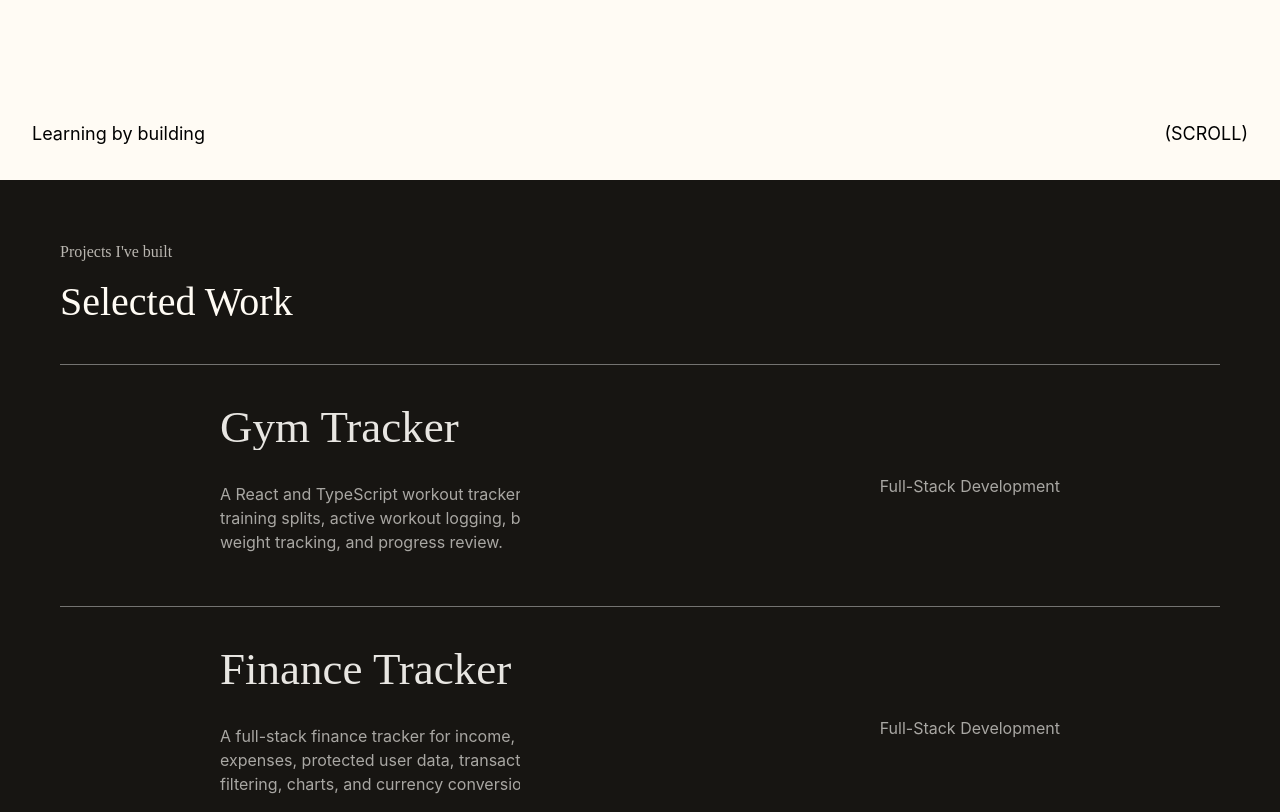
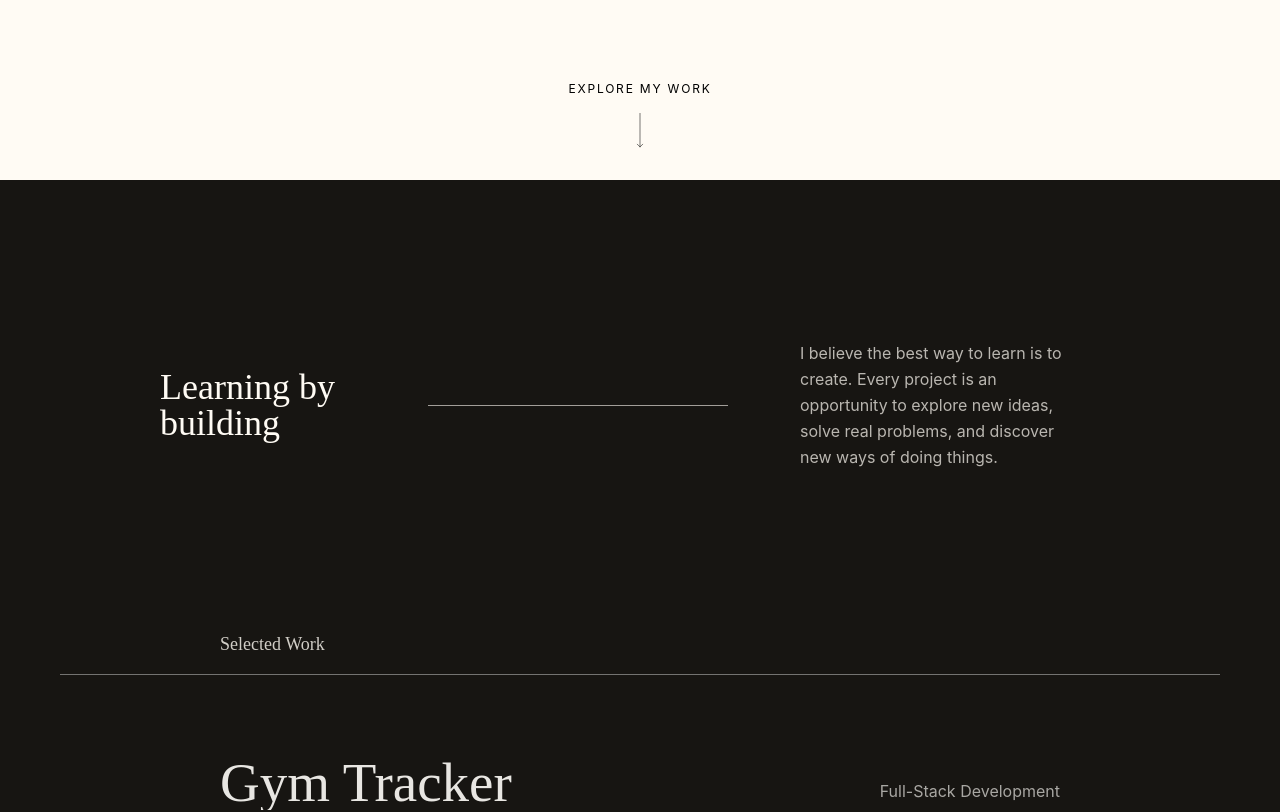
Before and after one commit to Luan2118/portfolio-v2, a React (Vite) app: page / in a window 1280 px wide. Shown: the part 620-1432 px from the top of the page. Built offline with nearby package versions, Linux system fonts and the light colour scheme.

Commit message:
feat: add learning section and redesign projects section

```diff
--- a/src/pages/Homepage/Homepage.tsx
+++ b/src/pages/Homepage/Homepage.tsx
@@ -1,5 +1,6 @@
 import Contact from "./sections/Contact/Contact";
 import Hero from "./sections/Hero";
+import Learning from "./sections/Learning/Learning";
 import Projects from "./sections/Projects/Projects";
 
 
@@ -8,7 +9,10 @@ function Homepage() {
     <div className="overflow-x-clip">
       <Hero />
 
+      <Learning />
+
       <Projects />
+
 
       <Contact />
     </div>
--- a/src/pages/Homepage/sections/Hero.tsx
+++ b/src/pages/Homepage/sections/Hero.tsx
@@ -4,7 +4,7 @@ import { motion } from "motion/react";
 function Hero() {
 
   const revealAnimation = {
-    initial: { opacity: 0, y: '100%' },
+    initial: { opacity: 0, y: '-100%' },
     animate: { opacity: 1, y: 0 },
     transition: { duration: 0.8 }
   }
@@ -54,16 +54,40 @@ function Hero() {
           <span>Luan</span>
           <span className="text-right">Le</span>
         </motion.h1>
+
+
       </div>
 
-      <div className="overflow-hidden">
-        <motion.aside
+      <div className="flex flex-col justify-center items-center gap-4 overflow-hidden">
+        <motion.span
           {...revealAnimation}
-          className="text-sm flex justify-between sm:text-lg font-[Inter]"
-        >
-          <p>Learning by building</p>
-          <p>(SCROLL)</p>
-        </motion.aside>
+          className="text-xs uppercase tracking-[0.15em] font-[Inter]">
+          Explore my work
+        </motion.span>
+
+        <div className="overflow-hidden">
+          <motion.svg
+            initial={{ opacity: 0, y: "-60%" }}
+            animate={{ opacity: 1, y: 0 }}
+            transition={{
+              duration: 0.7,
+              ease: "easeOut",
+            }}
+            width="16"
+            height="35"
+            viewBox="0 0 16 65"
+            fill="none"
+            className="transition-transform duration-300 group-hover:translate-y-2"
+          >
+            <path
+              d="M8 0V63M3 58L8 63L13 58"
+              stroke="currentColor"
+              strokeWidth="1"
+              strokeLinecap="round"
+              strokeLinejoin="round"
+            />
+          </motion.svg>
+        </div>
       </div>
     </div >
   )
--- /dev/null
+++ b/src/pages/Homepage/sections/Learning/Learning.tsx
@@ -0,0 +1,92 @@
+import { motion, type Variants } from "motion/react"
+
+const word: Variants = {
+  hidden: {
+    opacity: 0,
+    y: 10,
+  },
+  visible: {
+    opacity: 1,
+    y: 0,
+    transition: {
+      duration: 0.6,
+      ease: "easeOut",
+    },
+  },
+}
+const container: Variants = {
+  hidden: {},
+  visible: {
+    transition: {
+      staggerChildren: 0.18,
+    },
+  },
+}
+
+const textItem: Variants = {
+  hidden: {
+    opacity: 0,
+    y: 24,
+  },
+  visible: {
+    opacity: 1,
+    y: 0,
+    transition: {
+      duration: 0.65,
+      ease: "easeOut",
+    },
+  },
+}
+
+const lineItem: Variants = {
+  hidden: {
+    opacity: 0,
+    scaleX: 0,
+  },
+  visible: {
+    opacity: 0.6,
+    scaleX: 1,
+    transition: {
+      duration: 0.8,
+      ease: "easeOut",
+    },
+  },
+}
+
+function Learning() {
+  return (
+    <motion.section
+      variants={container}
+      initial="hidden"
+      whileInView="visible"
+      viewport={{
+        once: true,
+        amount: 0.4,
+      }}
+      className="bg-[#171512] text-[#FFFBF4] font-[Inter] flex flex-col md:flex-row items-center justify-between gap-8 px-5 py-40 md:px-20 lg:px-40 2xl:px-100 ">
+
+      <motion.p
+        variants={textItem}
+        className="text-4xl font-[Judson] leading-none w-fit min-w-[200px]">
+        Learning by building
+      </motion.p>
+
+      <motion.hr
+        variants={lineItem}
+        className="w-full max-w-[300px] border-[#FFFBF4] origin-left " />
+
+      <motion.p
+        variants={container}
+        className="max-w-[360px] md:px-10 text-[#FFFBF4]/70 leading-relaxed"
+      >
+        <motion.span variants={word}>I believe the best way to learn is to create. </motion.span>
+        <motion.span variants={word}>Every project is an opportunity to explore new ideas, </motion.span>
+        <motion.span variants={word}>solve real problems, </motion.span>
+        <motion.span variants={word}>and discover new ways of doing things.</motion.span>
+      </motion.p>
+
+    </motion.section>
+  )
+}
+
+export default Learning
--- a/src/pages/Homepage/sections/Projects/Projects.tsx
+++ b/src/pages/Homepage/sections/Projects/Projects.tsx
@@ -40,31 +40,20 @@ function Projects() {
 
 
   return (
-    <div id="projects" className="bg-[#171512] text-[#FFFBF4] min-h-svh flex flex-col py-15 px-5 xl:px-15 2xl:px-60  gap-8">
+    <div id="projects" className="bg-[#171512] text-[#FFFBF4] min-h-svh flex flex-col px-5 xl:px-15 2xl:px-60 gap-4">
 
       <div
-
-        className="flex flex-col gap-2 font-[Judson] overflow-hidden">
-
+        className=" font-[Judson] overflow-hidden lg:px-40 text-[#FFFBF4]/80 ">
         <motion.p
-          initial={{ y: 30, opacity: 0 }
+          initial={{ y: "100%", opacity: 0 }
           }
           whileInView={{ y: 0, opacity: 1 }}
+          viewport={{once: true}}
           transition={{ duration: 0.6, ease: "easeOut" }}
-          className="text-[#FFFBF4]/70">
-          Projects I've built
-
-        </motion.p>
-
-        <motion.p
-          initial={{ y: '100%', opacity: 0 }
-          }
-          whileInView={{ y: 0, opacity: 1 }}
-          transition={{ duration: 0.8, ease: "easeOut" }}
-          className="text-[clamp(20px,8vw,40px)]">
+          className="text-lg"
+          >
           Selected Work
         </motion.p>
-
       </div>
 
 
@@ -72,11 +61,11 @@ function Projects() {
         <ul
 
         >
-          <ProjectCard name="Gym Tracker" description="A React and TypeScript workout tracker for training splits, active workout logging, body weight tracking, and progress review." category="Full-Stack Development" image={gymDashboard} updateActiveImage={updateActiveImage}  link='/gym-tracker' />
+          <ProjectCard name="Gym Tracker" category="Full-Stack Development" image={gymDashboard} updateActiveImage={updateActiveImage} link='/gym-tracker' />
 
-          <ProjectCard name="Finance Tracker" description="A full-stack finance tracker for income, expenses, protected user data, transaction filtering, charts, and currency conversion." category="Full-Stack Development" image={financeDashBoard} updateActiveImage={updateActiveImage}  link='/finance-tracker' />
+          <ProjectCard name="Finance Tracker" category="Full-Stack Development" image={financeDashBoard} updateActiveImage={updateActiveImage} link='/finance-tracker' />
 
-          <ProjectCard name="Hospůdka pod Boušovem" description="Local business website for a village pub, focused on presenting the venue, menu and essential visitor information." category="Web Design & Development" image={hospoda} updateActiveImage={updateActiveImage} link='/hospudka-pod-bousovem' />
+          <ProjectCard name="Hospůdka pod Boušovem" category="Web Design & Development" image={hospoda} updateActiveImage={updateActiveImage} link='/hospudka-pod-bousovem' />
         </ul>
 
         {hoveredProject &&
--- a/src/pages/Homepage/sections/Projects/components/ProjectCard.tsx
+++ b/src/pages/Homepage/sections/Projects/components/ProjectCard.tsx
@@ -1,18 +1,17 @@
 import projectsArrow from "../../../../../assets/icons/projectsArrow.png";
 import { Link } from "react-router-dom";
-import {  motion } from "motion/react";
+import { motion } from "motion/react";
 import useCursor from "../../../../../hooks/useCursor";
 
 type ProjectCardProps = {
   name: string
-  description: string
   category: string
   image: string
   updateActiveImage: (image: string) => void
   link: '/gym-tracker' | '/finance-tracker' | '/hospudka-pod-bousovem'
 }
 
-function ProjectCard({ name, description, category, image, updateActiveImage, link }: ProjectCardProps) {
+function ProjectCard({ name, category, image, updateActiveImage, link }: ProjectCardProps) {
 
   const { setHoveredProject } = useCursor();
 
@@ -20,13 +19,14 @@ function ProjectCard({ name, description, category, image, updateActiveImage, li
   return (
     <>
       <motion.li
-        className={`border border-l-0 border-r-0  py-10 group  border-white/40 ${name === 'Gym Tracker' ? null : 'border-t-0'}
+        className={`border border-l-0 border-r-0  py-20 group  border-white/40 ${name === 'Gym Tracker' ? null : 'border-t-0'}
         [--entry-x:0]
 
         md:[--entry-x:30%]
         `}
         initial={{ x: 'var(--entry-x)', opacity: 0 }}
         whileInView={{ x: 0, opacity: 1 }}
+        viewport={{once: true}}
         transition={{ duration: 0.9, ease: "easeOut" }}
         onMouseEnter={() => {
           setHoveredProject(name)
@@ -39,7 +39,7 @@ function ProjectCard({ name, description, category, image, updateActiveImage, li
           className="overflow-hidden flex flex-row flex-wrap justify-between md:mix-blend-difference  lg:pl-40  group-hover:opacity-50 duration-400  lg:flex-row  lg:items-center"
         >
 
-          <div className="flex flex-col  gap-4 lg:justify-between  md:max-w-[300px]">
+          <div className="flex flex-col  gap-4 lg:justify-between  md:max-w-[400px]">
 
             <motion.div
               className="overflow-hidden
@@ -50,7 +50,7 @@ function ProjectCard({ name, description, category, image, updateActiveImage, li
               whileInView={{ y: 0, opacity: 1 }}
               transition={{ duration: 0.6, ease: "easeOut" }}
             >
-              <p className="text-[clamp(30px,8vw,45px)] leading-none font-[Judson] ">{name}</p>
+              <p className="text-[clamp(40px,10vw,55px)] leading-none font-[Judson] ">{name}</p>
             </motion.div>
 
             <motion.div
@@ -64,19 +64,6 @@ function ProjectCard({ name, description, category, image, updateActiveImage, li
             >
               <p className=" text-[#FFFBF4]/70 lg:hidden text-sm lg:text-base">{category}</p>
             </motion.div>
-
-            <motion.div
-              className="overflow-hidden
-                [--entry-y:100%]
-                md:[--entry-y:0%]
-              "
-              initial={{ y: 'var(--entry-y)', opacity: 0 }}
-              whileInView={{ y: 0, opacity: 1 }}
-              transition={{ duration: 0.4, ease: "easeOut" }}
-            >
-              <p className="text-sm lg:text-base mb-3  lg:w-[350px] text-[#FFFBF4]/70 font-[Inter]">{description}</p>
-            </motion.div>
-
           </div>
 
           <div className=" hidden lg:flex flex items-center gap-30">
```
